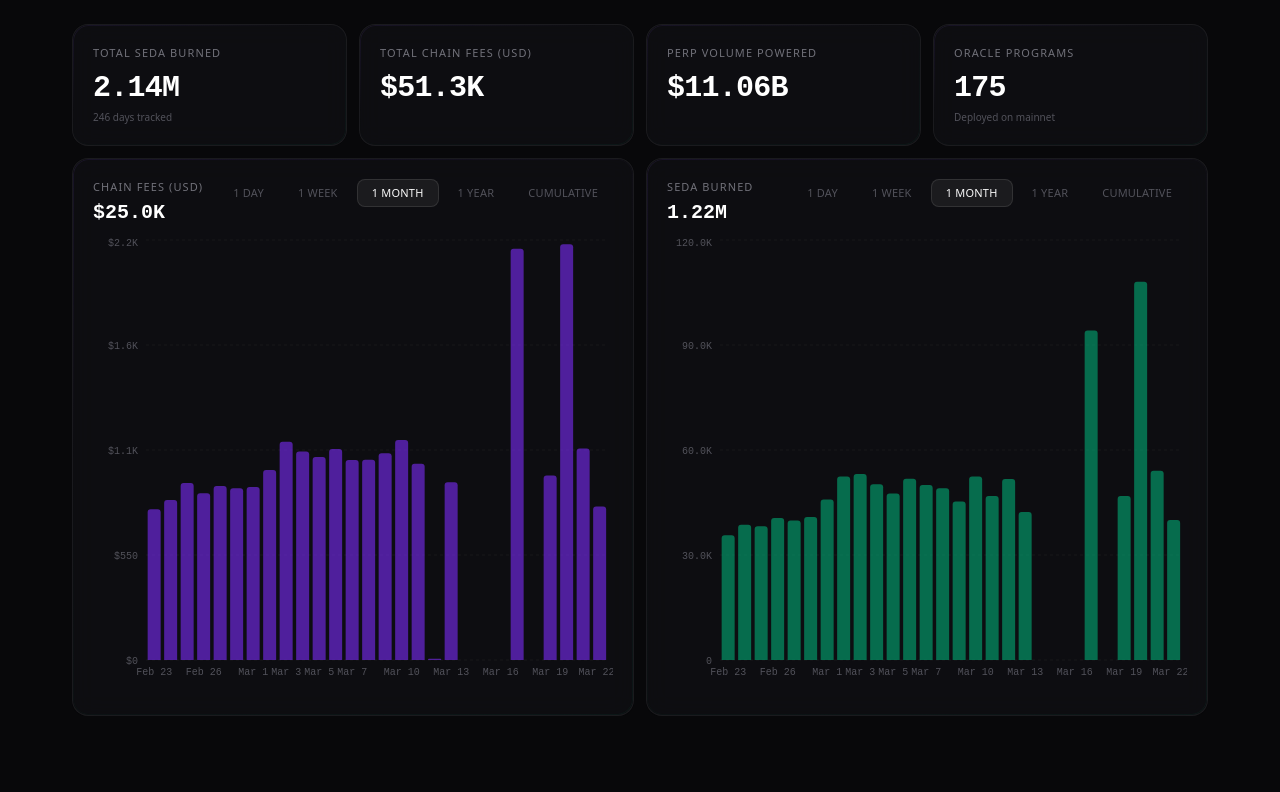
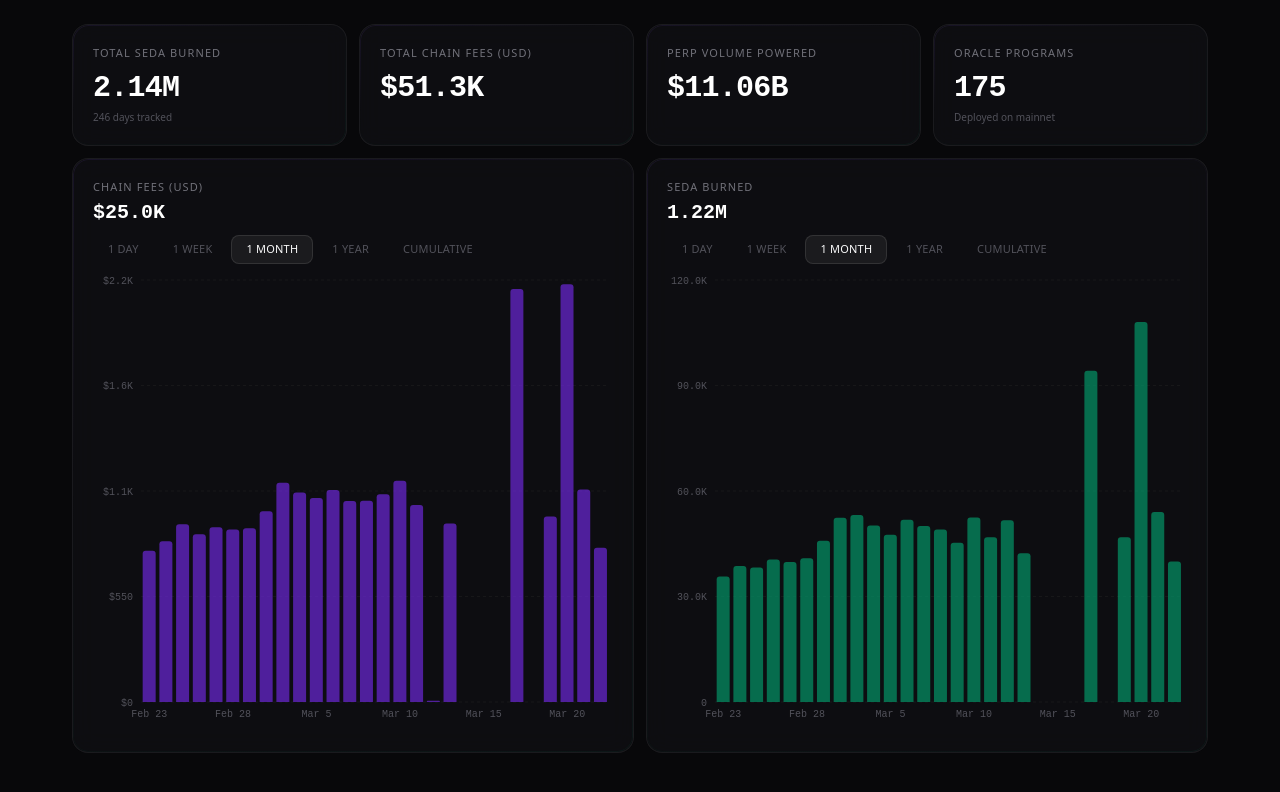
Before and after one commit to Matt-SEDA/seda-burns-redesign, a Next.js app: page / in a window 1280 px wide. Shown: the top 792 px of the page. Built offline with nearby package versions, Linux system fonts and the light colour scheme.

Commit message:
Update chart layout and labels

```diff
--- a/src/components/BurnChart.tsx
+++ b/src/components/BurnChart.tsx
@@ -114,27 +114,29 @@
 
   return (
     <div className={`bento-card fade-up ${animClass} p-4 sm:p-5`}>
-      {/* Header row */}
-      <div className="flex items-start justify-between mb-1 flex-wrap gap-2">
-        <div>
+      {/* Header */}
+      <div className="mb-1">
+        <div className="flex items-baseline justify-between">
           <h3 className="text-[10px] sm:text-[11px] font-medium tracking-widest uppercase text-zinc-500">
             {isCumulative ? `Cumulative ${title}` : title}
           </h3>
+        </div>
         <p
           className="text-lg sm:text-xl font-semibold text-white mt-1"
           style={{ fontFamily: 'var(--font-mono)' }}
         >
           {dataKey === 'usd' ? formatUSD(rangeTotal) : formatNumber(rangeTotal)}
         </p>
+        <div className="mt-2">
+          <TimeRangePicker active={range} onChange={setRange} />
         </div>
-        <TimeRangePicker active={range} onChange={setRange} />
       </div>
 
       {/* Chart */}
       <div className="h-[380px] sm:h-[460px] mt-2 -ml-1">
         <ResponsiveContainer width="100%" height="100%">
           {isCumulative ? (
-            <AreaChart data={cumData}>
+            <AreaChart data={cumData} margin={{ top: 8, right: 4, bottom: 0, left: 0 }}>
               <defs>
                 <linearGradient id={gradientId} x1="0" y1="0" x2="0" y2="1">
                   <stop offset="0%" stopColor={lineColor} stopOpacity={0.3} />
@@ -149,7 +151,8 @@
                 tick={{ fontSize: 10, fill: '#3f3f46' }}
                 axisLine={false}
                 tickLine={false}
-                interval={cumTickInterval}
+                interval={Math.floor(cumData.length / 6)}
+                height={30}
               />
               <YAxis
                 tickFormatter={(v) => (dataKey === 'usd' ? '$' + formatNumber(v) : formatNumber(v))}
@@ -177,6 +180,7 @@
           ) : (
             <BarChart
               data={filtered}
+              margin={{ top: 8, right: 4, bottom: 0, left: 0 }}
               onMouseMove={(state: any) => {
                 if (state?.activeTooltipIndex !== undefined) setHoveredIdx(state.activeTooltipIndex);
               }}
@@ -189,7 +193,8 @@
                 tick={{ fontSize: 10, fill: '#3f3f46' }}
                 axisLine={false}
                 tickLine={false}
-                interval={tickInterval}
+                interval={filtered.length <= 7 ? 0 : Math.floor(filtered.length / 6)}
+                height={30}
               />
               <YAxis
                 tickFormatter={(v) => (dataKey === 'usd' ? '$' + formatNumber(v) : formatNumber(v))}
```
Lines whose indentation alone changed are shown as unchanged.
